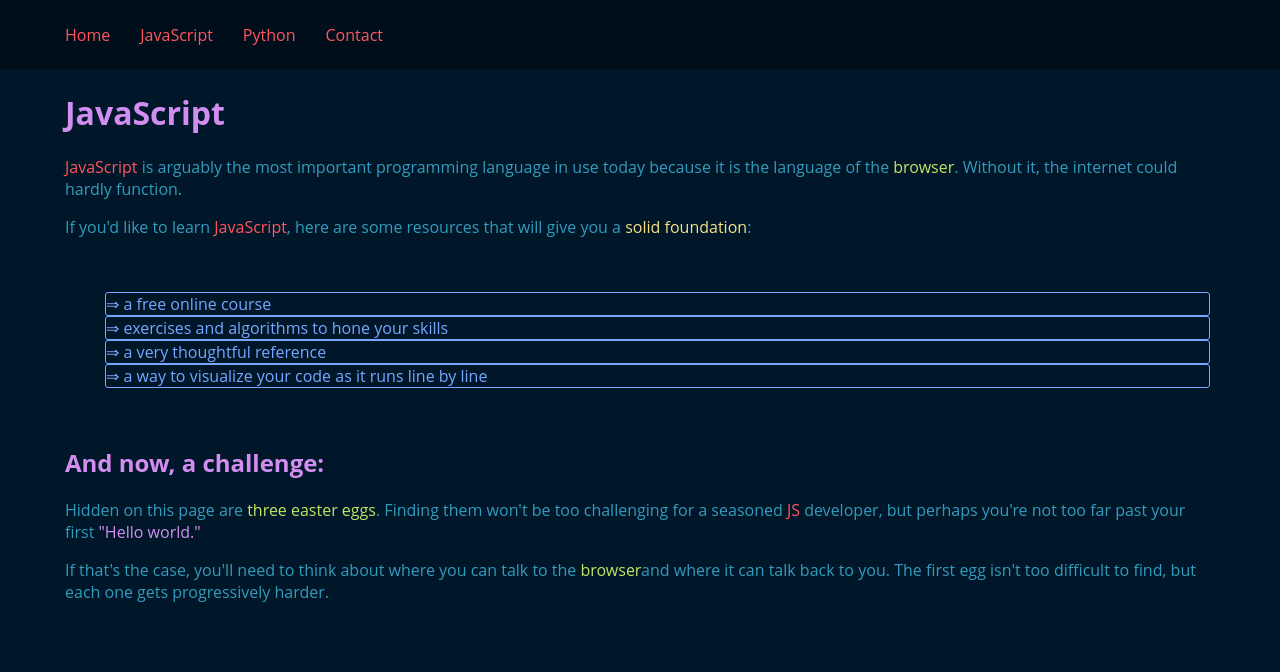
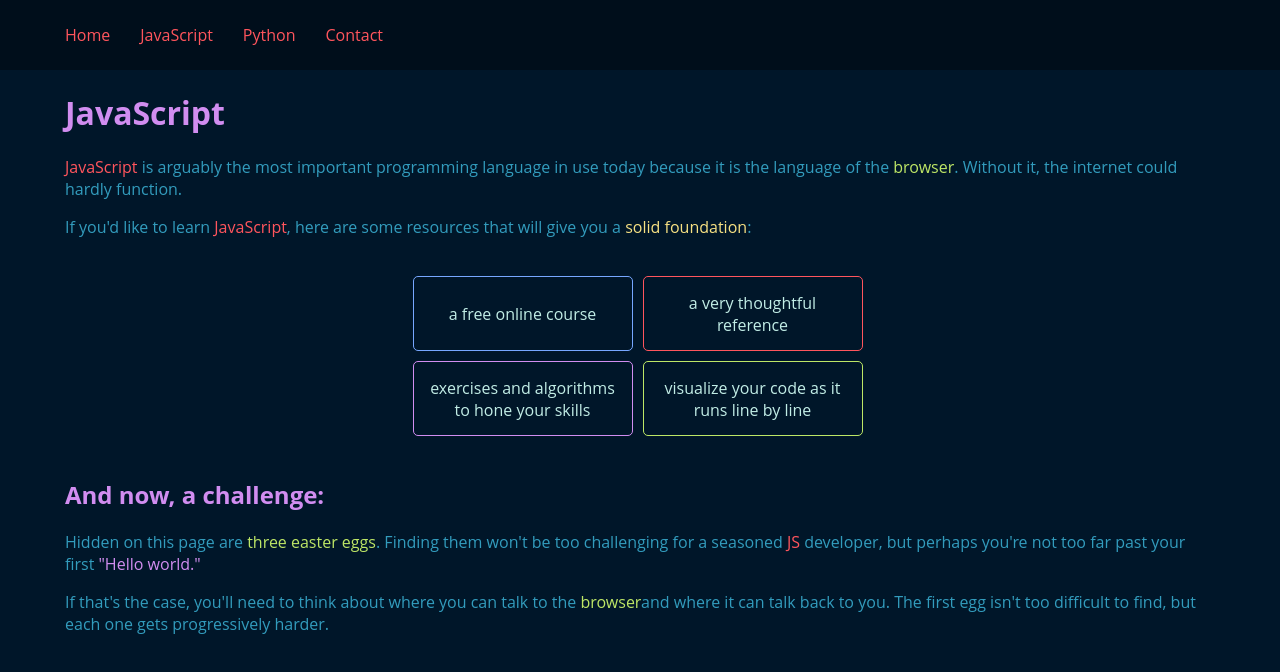
Before and after one commit to C-STYR/homesite, a Next.js app: page /javascript in a window 1280 px wide. Shown: the top 672 px of the page. Built offline with nearby package versions, Linux system fonts and the light colour scheme.

Commit message:
js buttons update

```diff
--- a/pages/contact.tsx
+++ b/pages/contact.tsx
@@ -58,8 +58,8 @@ const about = () => (
       <p>
       This is <span style={{color: "#F6E183"}}> me</span>! If you look closely,
       you'll see that I'm <span style={{color: "#BDE666"}}> smiling</span>.
-      I'm smiling because after walking for <span style={{color: "#77A7FF"}}> 40 or so days</span>,
-      I can finally see<span style={{color: "#FF555D"}}> Mount Everest</span>.
+      I'm smiling because after walking for <span style={{color: "#77A7FF"}}> 40 </span> or so days
+      from <span style={{color: "#FF555D"}}> Kangchenjunga</span>, I can finally see<span style={{color: "#FF555D"}}> Mount Everest</span>.
     </p>
   </div>
 
--- a/pages/javascript.tsx
+++ b/pages/javascript.tsx
@@ -12,7 +12,7 @@ const EasterEgg2 = ({message1, message2}) => {
 
   return (
 
-  <div className={styles.list}>
+  <div >
     <Meta title="JavaScript"/>
     <h1>JavaScript</h1>
     <p>
@@ -25,20 +25,22 @@ const EasterEgg2 = ({message1, message2}) => {
       a <span style={{color: "#F6E183"}}>solid foundation</span>:
     </p>
     <br />
-    <ul >
-      <li>
-        <a href="https://www.codecademy.com/learn/introduction-to-javascript" target="_blank" rel="noopener noreferrer"> ⇒ a free online course</a>
-      </li>
-      <li>
-        <a href="https://csx.codesmith.io/login" target="_blank" rel="noopener noreferrer">⇒ exercises and algorithms to hone your skills</a>
-      </li>
-      <li>
-        <a href="https://eloquentjavascript.net/index.html" target="_blank" rel="noopener noreferrer">⇒ a very thoughtful reference</a>
-      </li>
-      <li>
-        <a href="http://www.pythontutor.com/javascript.html#mode=edit" target="_blank" rel="noopener noreferrer">⇒ a way to visualize your code as it runs line by line</a>
-      </li>
-    </ul>
+    <div className={styles.buttonContainer}>
+
+        <span className={styles.cc}>
+          <a href="https://www.codecademy.com/learn/introduction-to-javascript" target="_blank" rel="noopener noreferrer">a free online course</a>
+        </span>
+        <span className={styles.csx}>
+          <a href="https://csx.codesmith.io/login" target="_blank" rel="noopener noreferrer">exercises and algorithms to hone your skills</a>
+        </span>
+        <span className={styles.ej}>
+          <a href="https://eloquentjavascript.net/index.html" target="_blank" rel="noopener noreferrer">a very thoughtful reference</a>
+        </span>
+        <span className={styles.pt}>
+          <a href="http://www.pythontutor.com/javascript.html#mode=edit" target="_blank" rel="noopener noreferrer">visualize your code as it runs line by line</a>
+        </span>
+
+    </div>
 
 
 
--- a/styles/javascript.module.css
+++ b/styles/javascript.module.css
@@ -1,11 +1,39 @@
 
-.list ul li {
-  list-style: none;
-  color: #77A7FF;
-  border: solid 1px;
-  border-radius: 3px;
+.buttonContainer {
+  display: grid;
+  grid-template-columns: auto repeat(2, 220px) auto;
+  grid-template-rows: repeat(2, 75px);
+  grid-gap: 10px;
+  grid-template-areas:
+    ". cc ej ."
+    ". csx pt ."
 }
 
-.list li:hover {
-  text-decoration: underline;
+.buttonContainer span {
+  border-radius: 5px;
+  text-align: center;
+  color: #C1EDE6;
 }
+
+.cc {
+  grid-area: cc;
+  line-height: 75px;
+  border: 1px solid #77A7FF;
+}
+.csx {
+  grid-area: csx;
+  padding: 15px;
+  border: 1px solid#D18DF0;
+}
+
+.ej {
+  grid-area: ej;
+  padding: 15px;
+  border: 1px solid #FF555D;
+}
+
+.pt {
+  grid-area: pt;
+  padding: 15px;
+  border: 1px solid #BDE666;
+}
```
